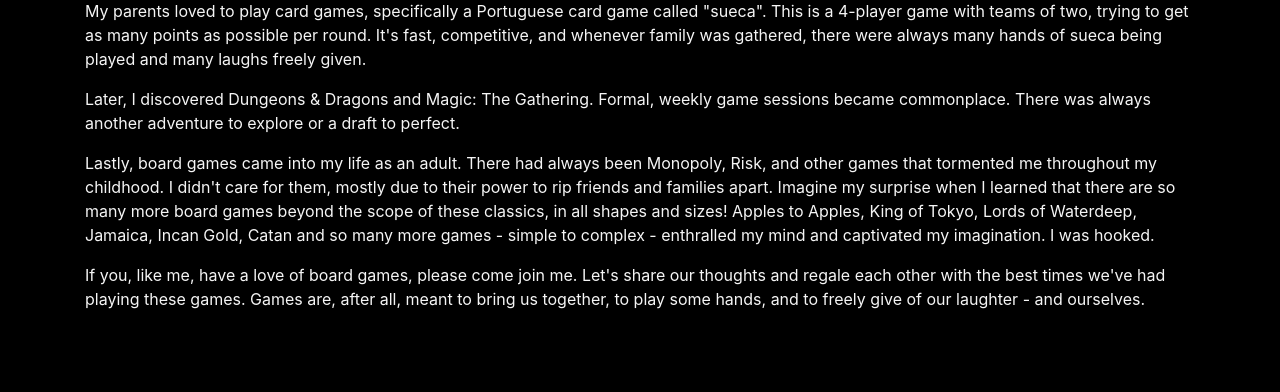
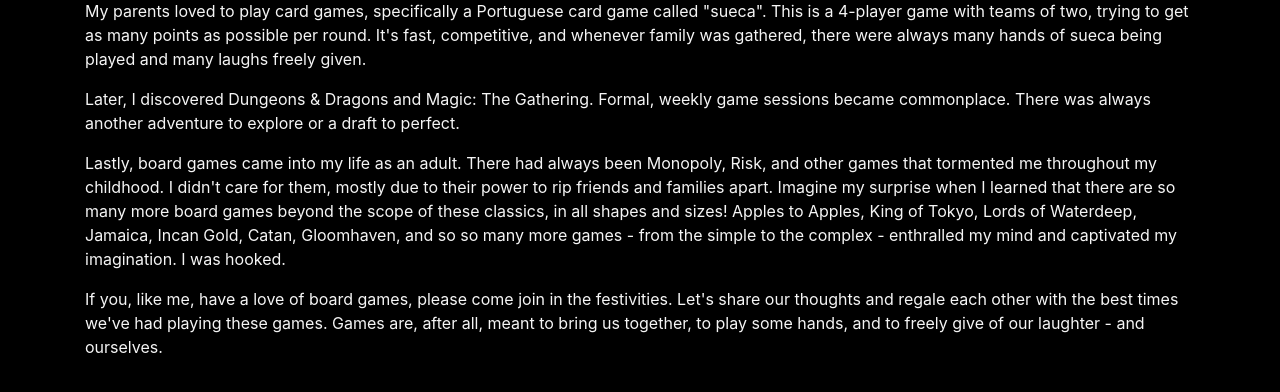
Before and after one commit to SaidNivek/Game_Glutton, a Django app: page /about/ in a window 1280 px wide. Shown: the part 177-569 px from the top of the page. Run offline with Django 4.2, Linux system fonts and the light colour scheme; some libraries are stand-ins or nearby versions.

Commit message:
Grammar/small edits.

```diff
--- a/main_app/templates/about.html
+++ b/main_app/templates/about.html
@@ -6,8 +6,8 @@
     <p>Games have been a part of my life for as long as I can remember. Some of my earliest memories are of my oldest brother playing Final Fantasy VI on his Super Nintendo. I must have been 4 or 5 at the time and I <em>begged</em> for him to let me play with him.</p>
     <p>My parents loved to play card games, specifically a Portuguese card game called "sueca". This is a 4-player game with teams of two, trying to get as many points as possible per round. It's fast, competitive, and whenever family was gathered, there were always many hands of sueca being played and many laughs freely given.</p>
     <p>Later, I discovered Dungeons & Dragons and Magic: The Gathering. Formal, weekly game sessions became commonplace. There was always another adventure to explore or a draft to perfect.</p>
-    <p>Lastly, board games came into my life as an adult. There had always been Monopoly, Risk, and other games that tormented me throughout my childhood. I didn't care for them, mostly due to their power to rip friends and families apart. Imagine my surprise when I learned that there are so many more board games beyond the scope of these classics, in all shapes and sizes! Apples to Apples, King of Tokyo, Lords of Waterdeep, Jamaica, Incan Gold, Catan and so many more games - simple to complex - enthralled my mind and captivated my imagination. I was hooked.</p>
-    <p>If you, like me, have a love of board games, please come join me. Let's share our thoughts and regale each other with the best times we've had playing these games. Games are, after all, meant to bring us together, to play some hands, and to freely give of our laughter - and ourselves.</p>
+    <p>Lastly, board games came into my life as an adult. There had always been Monopoly, Risk, and other games that tormented me throughout my childhood. I didn't care for them, mostly due to their power to rip friends and families apart. Imagine my surprise when I learned that there are so many more board games beyond the scope of these classics, in all shapes and sizes! Apples to Apples, King of Tokyo, Lords of Waterdeep, Jamaica, Incan Gold, Catan, Gloomhaven, and so so many more games - from the simple to the complex - enthralled my mind and captivated my imagination. I was hooked.</p>
+    <p>If you, like me, have a love of board games, please come join in the festivities. Let's share our thoughts and regale each other with the best times we've had playing these games. Games are, after all, meant to bring us together, to play some hands, and to freely give of our laughter - and ourselves.</p>
 </div>
 <footer>
 
```
